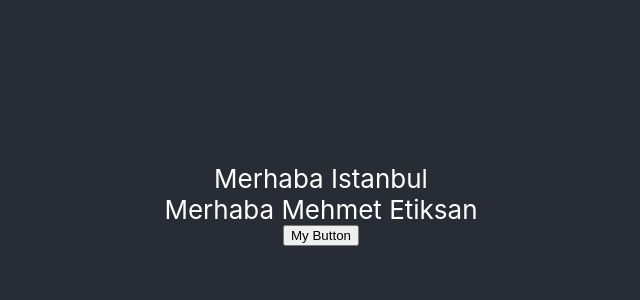
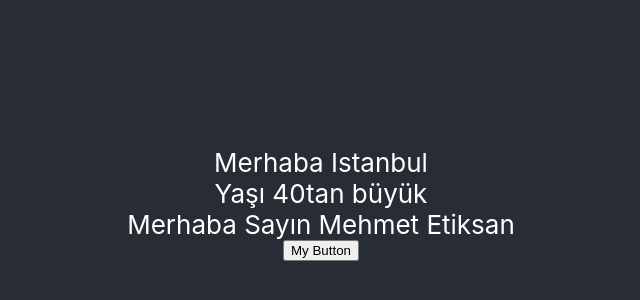
Before and after one commit to kazimetiksan/09102023, a React (Create React App) app: page / in a window 1280 px wide. Shown: the part 196-496 px from the top of the page, without its empty margins (319-959 px from the left). Built offline with nearby package versions, Linux system fonts and the light colour scheme.

Commit message:
list eklendi

```diff
--- a/src/App.js
+++ b/src/App.js
@@ -9,13 +9,24 @@ const App = () => {
 
     const userInfo = {
       name: 'Mehmet Etiksan',
-      city: 'Istanbul'
+      city: 'Istanbul',
+      age: 44
     }
+
+    const {city} = userInfo // destructure
 
     return (
       <div className="App">
         <header className="App-header">
-          <div>Merhaba {userInfo.city}</div>
+          <div>Merhaba {city}</div>
+          {
+            // conditional rendering
+            userInfo.age > 40 ? (
+              <div>Yaşı 40tan büyük</div>
+            ) : (
+              <div>Yaşı 40tan küçük</div>
+            )
+          }
           <Hello data={userInfo} /> {/* JSX */}
           <Button />
         </header>
--- a/src/Hello.js
+++ b/src/Hello.js
@@ -1,9 +1,12 @@
-const Hello = (props) => {
+const Hello = ({
+    data,
+    title="Sayın"
+}) => {
 
-    console.log('hello props', props)
+    console.log('hello props', data)
 
     return (
-      <div>Merhaba {props.data.name}</div>
+      <div>Merhaba {title} {data.name}</div>
     )
 }
 
```
Also changed, not shown: src/List.js (added, +23 -0 lines).
